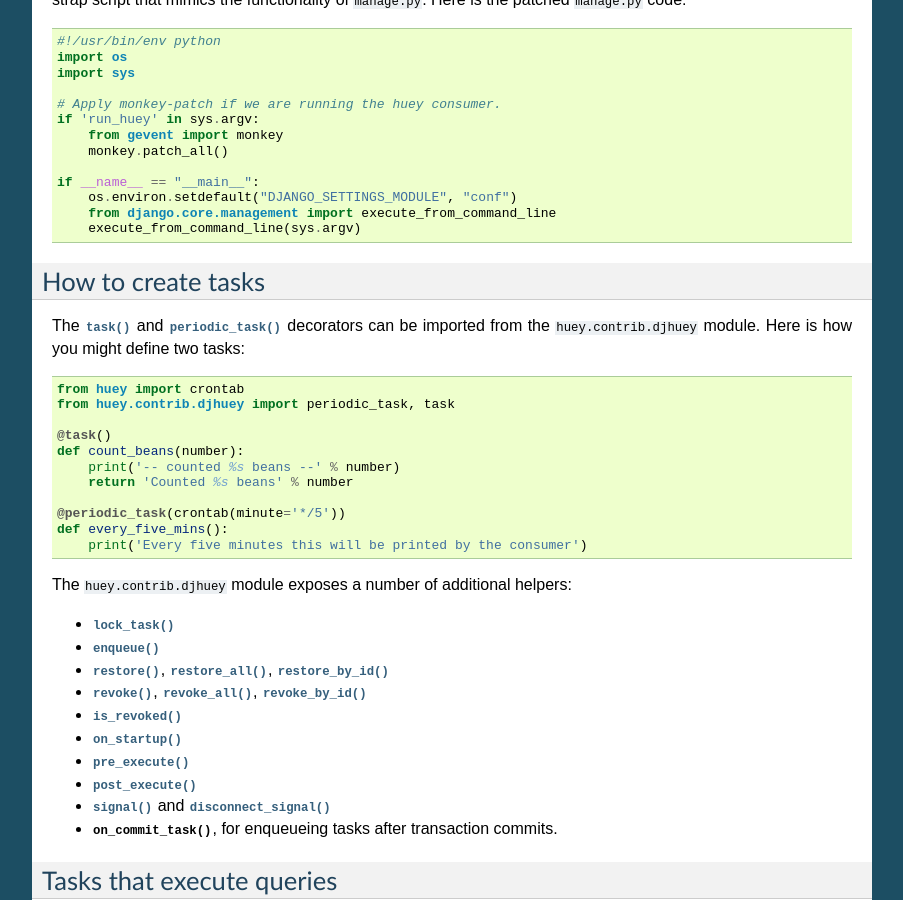
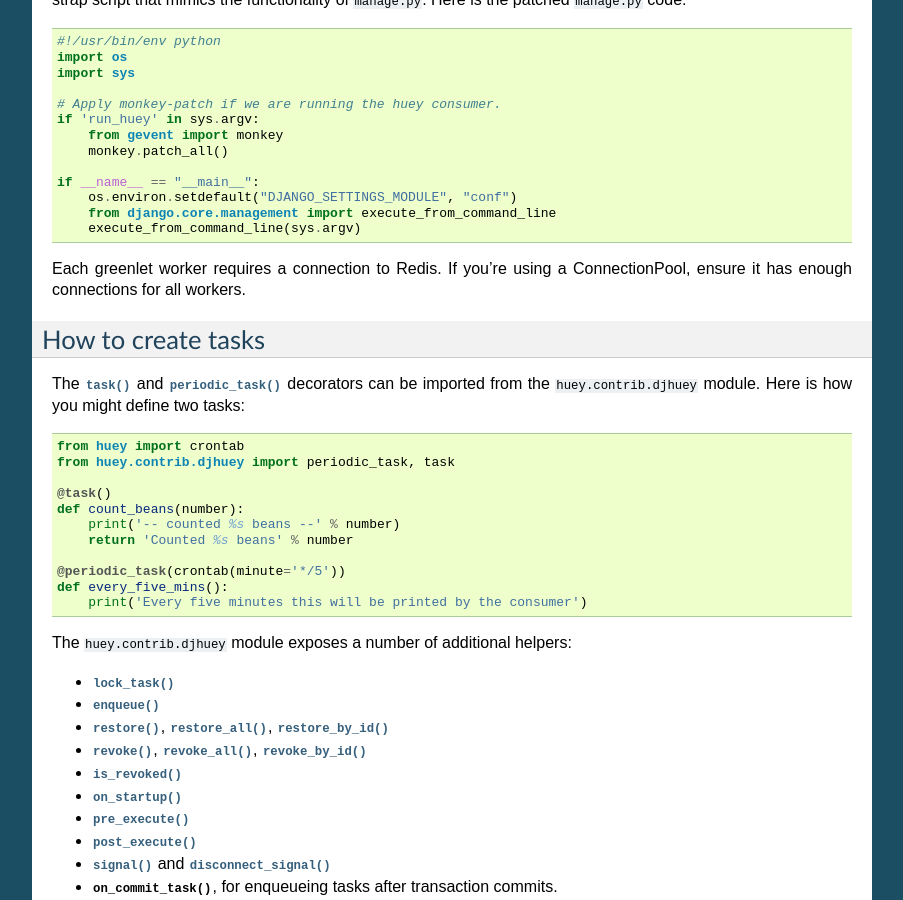
Before and after one commit to coleifer/huey, a Sphinx documentation site: the page built from docs/django.rst, in a window 1280 px wide and 900 px high, scrolled down 2611 px. Shown: the whole window, without its empty margins (198-1101 px from the left). Built offline with Sphinx 7.4.7, drawn with Linux system fonts in a browser that asks for light colours; the version number could not be read and is left out.

Commit message:
Add note about redis ConnectionPool size for greenlet workers
As per https://github.com/coleifer/huey/issues/378#issuecomment-445663015 , each greenlet worker uses a separate connection to redis. If the ConnectionPool is smaller than the number of greenlet workers, the Huey worker won't start up.

```diff
--- a/docs/django.rst
+++ b/docs/django.rst
@@ -182,6 +182,9 @@
         os.environ.setdefault("DJANGO_SETTINGS_MODULE", "conf")
         from django.core.management import execute_from_command_line
         execute_from_command_line(sys.argv)
+
+Each greenlet worker requires a connection to Redis. If you're using a
+ConnectionPool, ensure it has enough connections for all workers.
 
 How to create tasks
 ^^^^^^^^^^^^^^^^^^^
```
